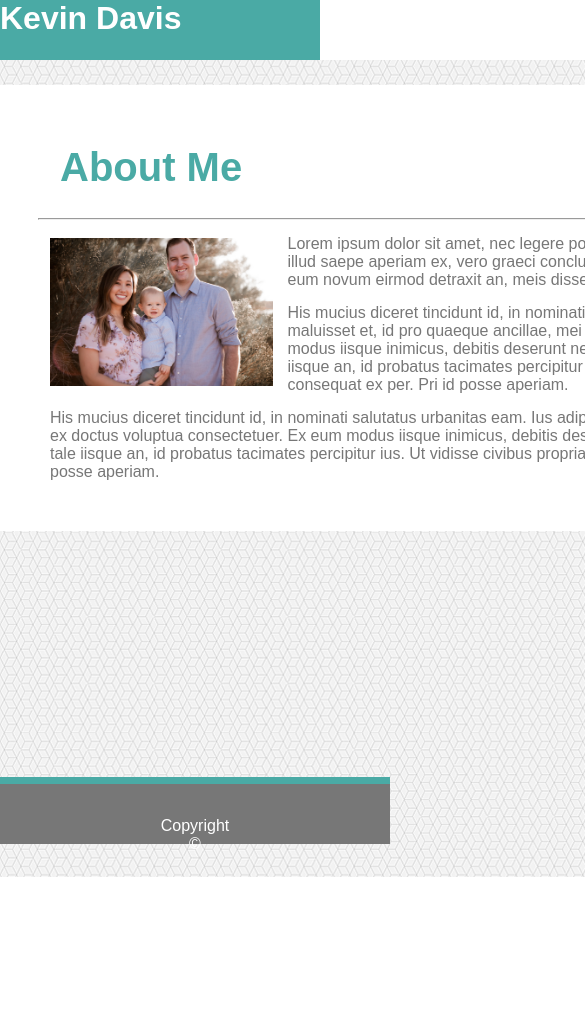
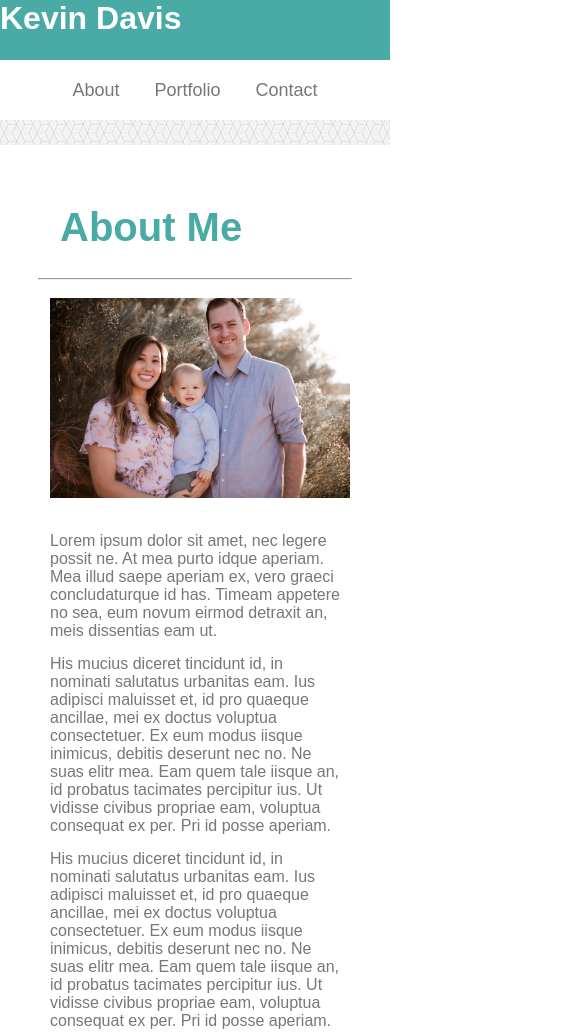
Before and after one commit to dawnpatrol506/Responsive-Portfolio, a plain HTML site: page index.html in a window 390 px wide. Shown: the top 1033 px of the page, 585 px wide, since content can reach past the window. Before the commit the page ends 877 px from the top, so only its background shows below. Drawn offline with Linux system fonts and the light colour scheme.

Commit message:
index now responsive

```diff
--- a/assets/css/style.css
+++ b/assets/css/style.css
@@ -36,10 +36,6 @@ input{
     background-color: #4aaaa5;
     grid-column: 2 / 3;
     height: 60px;
-}
-
-.name-header{
-
 }
 
 .nav-bar{
@@ -82,6 +78,7 @@ hr{
 
 .family-photo{
     max-width: 25%;
+    min-width: 300px;
     float: left;
     margin: 15px;
 
@@ -154,3 +151,81 @@ footer{
     display: block;
     clear: both;
 }
+
+
+@media screen and (max-width: 980px)
+{
+    .full-container{
+        grid-template-columns: 1fr 748px 1fr;
+
+    }
+
+    .header{
+        grid-template-columns: 4fr 1fr 2fr;
+    }
+
+    .name-box{
+        grid-column: 1 / 2;
+    }
+
+    .message{
+        padding: 90px 200px;
+    }
+
+}
+
+@media screen and (max-width: 768px)
+{
+    .full-container{
+        grid-template-columns: 1fr 640px 1fr;
+    }
+
+    .header{
+        grid-template-columns: 220px 1fr;
+    }
+
+    .nav-bar{
+        grid-column: 2 / 3;
+    }
+}
+
+@media screen and (max-width: 640px)
+{
+    .full-container{
+        grid-template-columns: 100%;
+        grid-template-rows: 120px 2fr 80px;
+
+    }
+
+    .header{
+        grid-template-columns: 1fr;
+        grid-template-rows: 3fr 2fr;
+    }
+
+    .name-box{
+        grid-column: 1 / 2;
+        grid-row: 1 /2;
+    }
+
+    .nav-bar{
+        grid-column: 1 / 2;
+        grid-row: 2 / 3;
+    }
+
+    .about-me{
+        grid-column: 1 / 2;
+    }
+
+    .message{
+        padding: 0px;
+    }
+
+    footer{
+        position: relative;
+    }
+
+    .family-photo{
+        float: none;
+        max-width: 80%;
+    }
+}
```
Also changed, not shown: index.html (line endings or trailing spaces).
